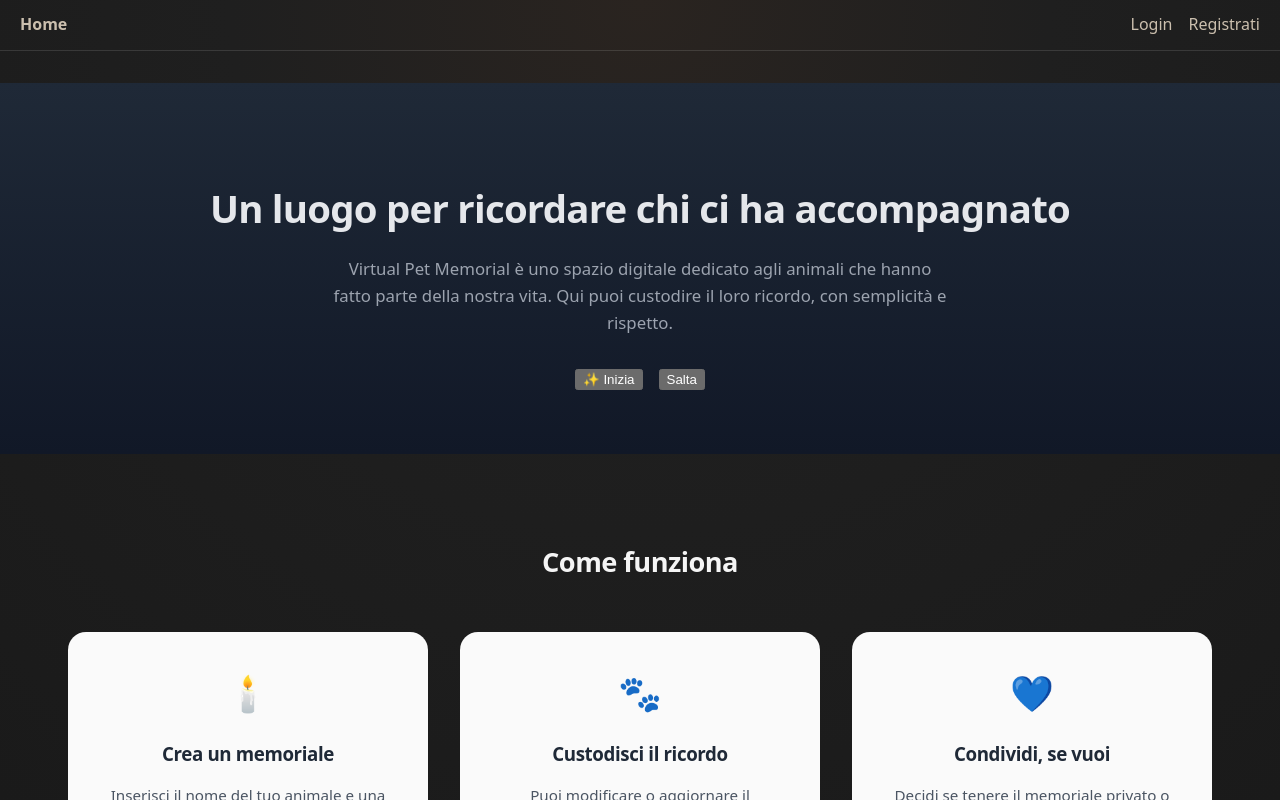
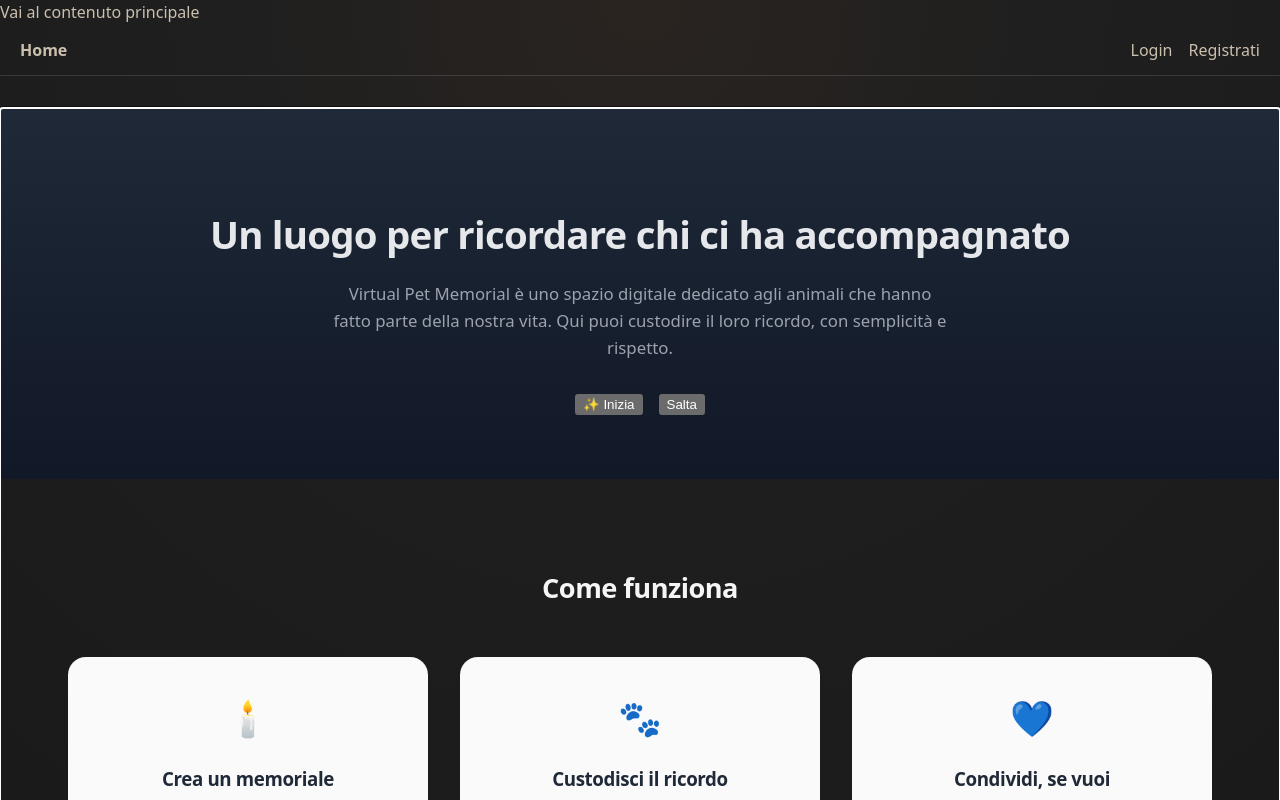
Before and after one commit to andreamalvezzi/virtual-pet-memorial, a React (Vite) app in the folder frontend/: page /home#/welcome in a window 1280 px wide. Shown: the top 800 px of the page. Built offline with nearby package versions, Linux system fonts and the light colour scheme.

Commit message:
a11y: manage focus on route change

```diff
--- a/frontend/src/App.css
+++ b/frontend/src/App.css
@@ -116,3 +116,24 @@ button.secondary:hover {
     animation: none;
   }
 }
+
+/* ======================================================
+   SKIP LINK (ACCESSIBILITY)
+   ====================================================== */
+
+.skip-link {
+  position: absolute;
+  top: -40px;
+  left: 1rem;
+  background: #000;
+  color: #fff;
+  padding: 0.6rem 1rem;
+  border-radius: 6px;
+  text-decoration: none;
+  z-index: 1000;
+  font-size: 0.9rem;
+}
+
+.skip-link:focus {
+  top: 1rem;
+}
--- a/frontend/src/App.jsx
+++ b/frontend/src/App.jsx
@@ -1,5 +1,6 @@
-import { Routes, Route, Navigate } from "react-router-dom";
+import { Routes, Route, Navigate, useLocation } from "react-router-dom";
 import { Helmet } from "react-helmet-async";
+import { useEffect } from "react";
 
 import Navbar from "./components/Navbar";
 
@@ -19,8 +20,23 @@ import PrivateRoute from "./components/PrivateRoute";
 import SearchPage from "./pages/SearchPage";
 
 function App() {
+  const location = useLocation();
+
+  // Focus management su cambio route (a11y)
+  useEffect(() => {
+    const main = document.getElementById("main-content");
+    if (main) {
+      main.focus();
+    }
+  }, [location.pathname]);
+
   return (
     <>
+      {/* SKIP LINK */}
+      <a href="#main-content" className="skip-link">
+        Vai al contenuto principale
+      </a>
+
       {/* SEO FALLBACK GLOBALE */}
       <Helmet>
         <title>
@@ -36,23 +52,15 @@ function App() {
       <Navbar />
 
       {/* CONTENUTO PRINCIPALE */}
-  <main id="main-content">
+      <main id="main-content" tabIndex="-1">
         <div className="page-transition">
           <Routes>
-      {/* HOME PUBBLICA */}
             <Route path="/home" element={<HomePage />} />
-
-      {/* REDIRECT ROOT */}
             <Route index element={<Navigate to="/welcome" replace />} />
-
-      {/* WELCOME */}
             <Route path="/welcome" element={<WelcomePage />} />
-
-      {/* MEMORIALI PUBBLICI */}
             <Route path="/memorials" element={<PublicMemorialsPage />} />
             <Route path="/memorials/:slug" element={<MemorialPage />} />
 
-      {/* DASHBOARD */}
             <Route
               path="/dashboard"
               element={
@@ -80,20 +88,14 @@ function App() {
               }
             />
 
-      {/* AUTH */}
             <Route path="/login" element={<LoginPage />} />
             <Route path="/register" element={<RegisterPage />} />
-
-      {/* SEARCH */}
             <Route path="/search" element={<SearchPage />} />
-
-      {/* 404 */}
             <Route path="*" element={<h1>Pagina non trovata</h1>} />
           </Routes>
         </div>
       </main>
     </>
-
   );
 }
 
```
Lines whose indentation alone changed are shown as unchanged.
